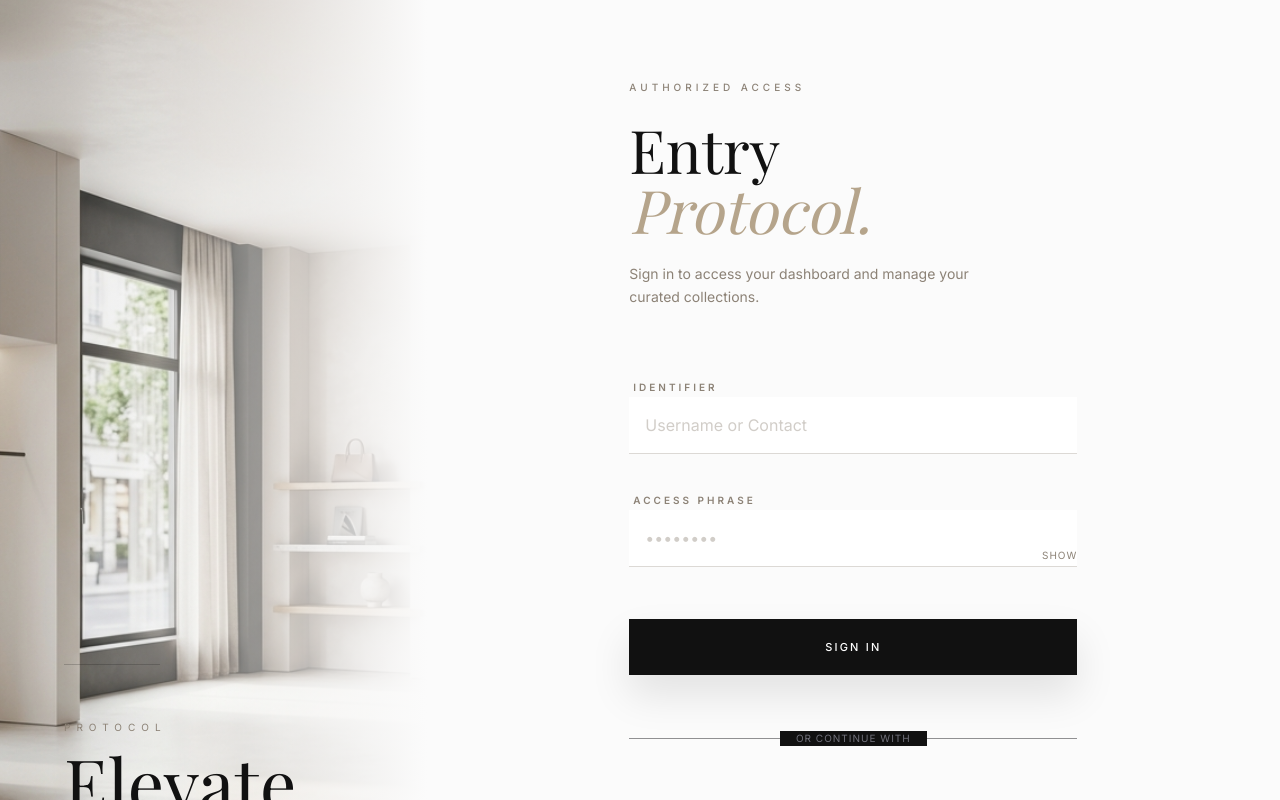
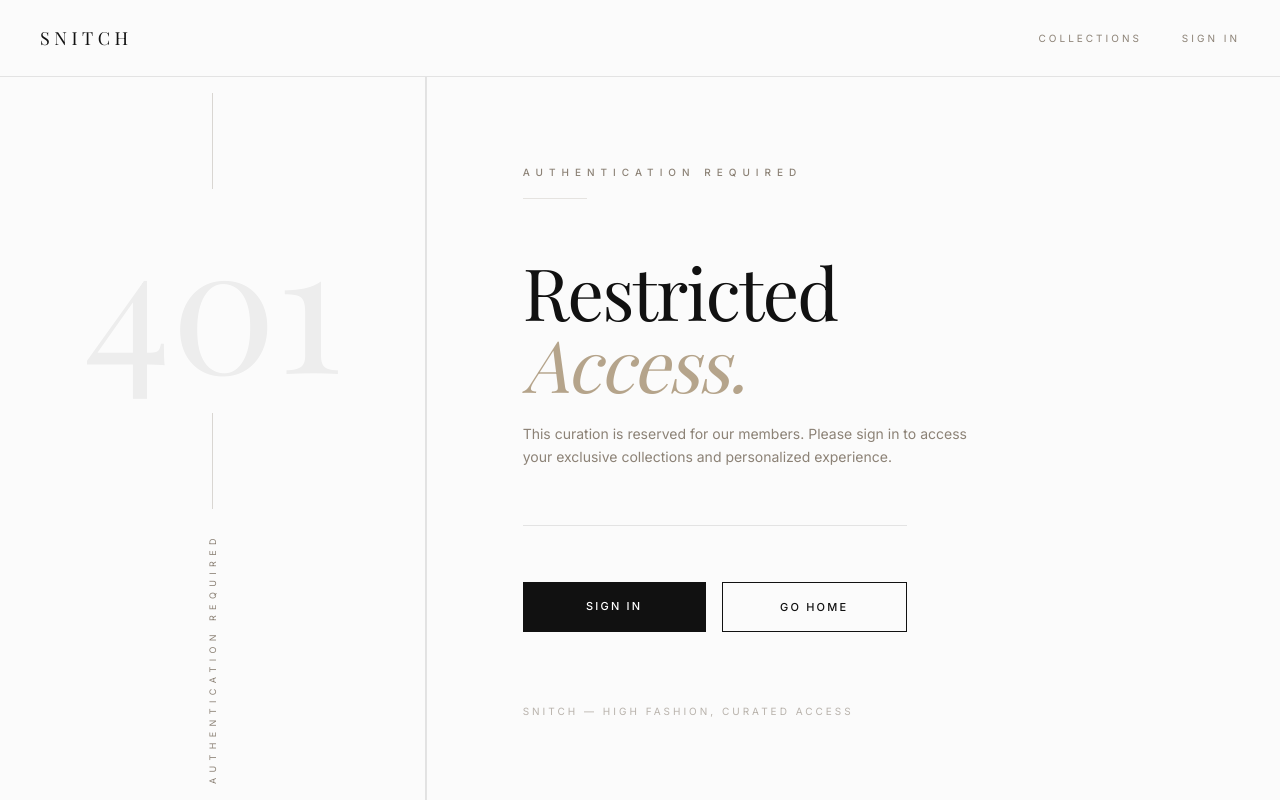
Before and after one commit to Akhiofficial/Snitch, a React app in the folder frontend/: page /seller/dashboard in a window 1280 px wide. Before the commit this address led to /login. Shown: the top 800 px of the page. Built offline with nearby package versions, Linux system fonts and the light colour scheme; no server answers; the HTML template or start-up script is replaced by a standard one; a web font is replaced by a local one.

Commit message:
feat: Added Protected page in frontend

```diff
--- a/frontend/src/app/app.routes.jsx
+++ b/frontend/src/app/app.routes.jsx
@@ -30,7 +30,9 @@ const routes = createBrowserRouter([
     },
     {
         path: "/cart",
-        element: <Cart />
+        element: <Protected>
+            <Cart />
+        </Protected>
     },
     {
         path: "/order-success",
--- a/frontend/src/features/auth/components/Protected.jsx
+++ b/frontend/src/features/auth/components/Protected.jsx
@@ -1,21 +1,63 @@
-import React from 'react'
+import React from 'react';
 import { useSelector } from 'react-redux';
-import { Navigate } from 'react-router';
+import Unauthorized from './Unauthorized';
 
-const Protected = ({ children, role="buyer" }) => {
+/**
+ * Protected Route Wrapper
+ *
+ * Props:
+ *  - children: JSX to render when authorized
+ *  - role: required role ("buyer" | "seller"). Defaults to "buyer".
+ *
+ * Behaviour:
+ *  - Shows a premium loading screen while auth state is being resolved.
+ *  - Shows Unauthorized (type="unauthenticated") when no user is logged in.
+ *  - Shows Unauthorized (type="forbidden") when user lacks the required role.
+ *  - Renders children when user is authenticated with the correct role.
+ */
+const Protected = ({ children, role = 'buyer' }) => {
+  const user = useSelector((state) => state.auth.user);
+  const loading = useSelector((state) => state.auth.loading);
 
-  const user = useSelector(state => state.auth.user);
-  const loading = useSelector(state => state.auth.loading);
-
-  if (loading) return <div>Loading...</div>
-
-  if (!user) return <Navigate to="/login" replace />
-
-  if(user.role !== role){
-    return <Navigate to="/" replace />
+  /* ── Loading state ─────────────────────────────────────────────────── */
+  if (loading) {
+    return (
+      <div className="min-h-screen bg-brand-cream flex flex-col items-center justify-center gap-6">
+        {/* Animated hairline loader */}
+        <div className="relative w-24 h-px bg-brand-black/10 overflow-hidden">
+          <div
+            className="absolute inset-y-0 left-0 w-1/2 bg-brand-black"
+            style={{
+              animation: 'slideLoader 1.2s cubic-bezier(0.4, 0, 0.2, 1) infinite',
+            }}
+          />
+        </div>
+        <span className="text-brand-stone font-sans text-[10px] uppercase tracking-[0.5em]">
+          Authenticating
+        </span>
+        <style>{`
+          @keyframes slideLoader {
+            0%   { transform: translateX(-100%); }
+            50%  { transform: translateX(100%); }
+            100% { transform: translateX(300%); }
+          }
+        `}</style>
+      </div>
+    );
   }
 
-  return children
-}
+  /* ── Not logged in ──────────────────────────────────────────────────── */
+  if (!user) {
+    return <Unauthorized type="unauthenticated" />;
+  }
 
-export default Protected
+  /* ── Wrong role ─────────────────────────────────────────────────────── */
+  if (user.role !== role) {
+    return <Unauthorized type="forbidden" />;
+  }
+
+  /* ── Authorized ─────────────────────────────────────────────────────── */
+  return children;
+};
+
+export default Protected;
--- /dev/null
+++ b/frontend/src/features/auth/components/Unauthorized.jsx
@@ -0,0 +1,132 @@
+import React from 'react';
+import { Link, useNavigate } from 'react-router';
+
+/**
+ * Unauthorized / Access Restricted page
+ * Displayed when:
+ *  1. User is not logged in (type="unauthenticated")
+ *  2. User is logged in but lacks the required role (type="forbidden")
+ */
+const Unauthorized = ({ type = 'unauthenticated' }) => {
+  const navigate = useNavigate();
+
+  const isUnauthenticated = type === 'unauthenticated';
+
+  return (
+    <div className="min-h-screen bg-brand-cream flex flex-col font-sans overflow-hidden animate-reveal">
+
+      {/* Minimal Top Nav */}
+      <header className="flex items-center justify-between px-10 py-6 border-b border-brand-black/10">
+        <Link to="/" className="text-brand-black font-serif text-lg tracking-[0.25em] uppercase">
+          Snitch
+        </Link>
+        <div className="hidden md:flex items-center gap-10">
+          <Link to="/products" className="text-brand-stone text-[10px] uppercase tracking-[0.3em] hover:text-brand-black transition-colors">
+            Collections
+          </Link>
+          <Link to="/login" className="text-brand-stone text-[10px] uppercase tracking-[0.3em] hover:text-brand-black transition-colors">
+            Sign In
+          </Link>
+        </div>
+      </header>
+
+      {/* Main Content */}
+      <main className="flex-1 flex items-stretch">
+
+        {/* Left Panel — Editorial Number */}
+        <div className="hidden lg:flex w-1/3 relative bg-brand-cream items-center justify-center border-r border-brand-black/10">
+          {/* Vertical hairline */}
+          <div className="absolute right-0 top-0 bottom-0 w-px bg-brand-black/10" />
+
+          <div className="flex flex-col items-center gap-6 px-12">
+            {/* Tall thin hairline above number */}
+            <div className="w-px h-24 bg-brand-stone/30" />
+
+            <span
+              className="text-[9rem] xl:text-[11rem] font-serif text-brand-black/6 leading-none select-none"
+              aria-hidden="true"
+            >
+              {isUnauthenticated ? '401' : '403'}
+            </span>
+
+            <div className="w-px h-24 bg-brand-stone/30" />
+
+            {/* Rotated label */}
+            <span
+              className="text-[9px] text-brand-stone uppercase tracking-[0.6em] font-sans"
+              style={{ writingMode: 'vertical-rl', transform: 'rotate(180deg)' }}
+            >
+              {isUnauthenticated ? 'Authentication Required' : 'Insufficient Privileges'}
+            </span>
+          </div>
+        </div>
+
+        {/* Right Panel — Content */}
+        <div className="flex-1 flex flex-col justify-center px-10 sm:px-16 lg:px-24 py-20 space-y-14">
+
+          {/* Label */}
+          <div>
+            <span className="text-[10px] font-sans text-brand-stone uppercase tracking-[0.6em] font-medium">
+              {isUnauthenticated ? 'Authentication Required' : 'Access Restricted'}
+            </span>
+            <div className="h-px w-16 bg-brand-stone/20 mt-4" />
+          </div>
+
+          {/* Headline */}
+          <div className="space-y-4">
+            <h1 className="text-6xl xl:text-7xl font-serif text-brand-black leading-none tracking-tight">
+              {isUnauthenticated ? (
+                <>Restricted <br /><span className="italic text-brand-accent">Access.</span></>
+              ) : (
+                <>Forbidden <br /><span className="italic text-brand-accent">Zone.</span></>
+              )}
+            </h1>
+
+            <p className="text-brand-stone font-sans text-sm leading-relaxed max-w-md mt-6">
+              {isUnauthenticated
+                ? "This curation is reserved for our members. Please sign in to access your exclusive collections and personalized experience."
+                : "You don't have the necessary privileges to view this section. This area is restricted to a specific role within our platform."
+              }
+            </p>
+          </div>
+
+          {/* Hairline divider */}
+          <div className="h-px w-full max-w-sm bg-brand-black/10" />
+
+          {/* CTA Buttons */}
+          <div className="flex flex-col sm:flex-row gap-4 max-w-sm">
+            {isUnauthenticated ? (
+              <Link
+                to="/login"
+                className="flex-1 bg-brand-black text-white font-sans font-medium py-4 px-8 text-center rounded-none hover:bg-brand-accent transition-all duration-500 uppercase tracking-[0.2em] text-[11px]"
+              >
+                Sign In
+              </Link>
+            ) : (
+              <button
+                onClick={() => navigate(-1)}
+                className="flex-1 bg-brand-black text-white font-sans font-medium py-4 px-8 text-center rounded-none hover:bg-brand-accent transition-all duration-500 uppercase tracking-[0.2em] text-[11px]"
+              >
+                Go Back
+              </button>
+            )}
+
+            <Link
+              to="/"
+              className="flex-1 bg-transparent text-brand-black border border-brand-black font-sans font-medium py-4 px-8 text-center rounded-none hover:bg-brand-black/5 transition-all duration-500 uppercase tracking-[0.2em] text-[11px]"
+            >
+              Go Home
+            </Link>
+          </div>
+
+          {/* Footer note */}
+          <p className="text-brand-stone/60 font-sans text-[10px] uppercase tracking-[0.3em] pt-4">
+            Snitch — High Fashion, Curated Access
+          </p>
+        </div>
+      </main>
+    </div>
+  );
+};
+
+export default Unauthorized;
```
